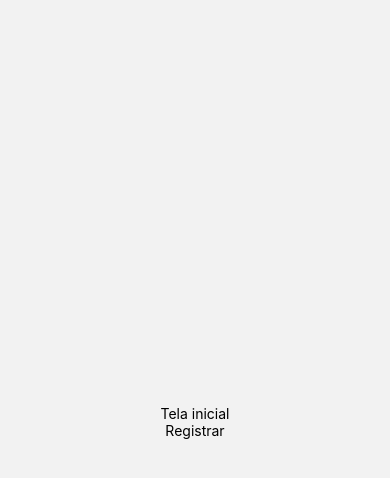
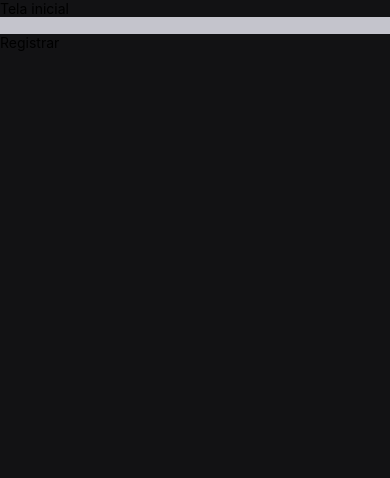
Before and after one commit to thiramoss/dtmoney-app, a React Native app: screen /Login in a window 390 px wide. Shown: the top 478 px of the page. Built offline with nearby package versions, Linux system fonts and the light colour scheme.

Commit message:
Criando DismissKeyboardView

```diff
--- a/app.json
+++ b/app.json
@@ -10,6 +10,7 @@
       "supportsTablet": true
     },
     "android": {
+      "edgeToEdgeEnabled": true,
       "adaptiveIcon": {
         "backgroundColor": "#E6F4FE",
         "foregroundImage": "./assets/android-icon-foreground.png",
--- /dev/null
+++ b/src/Components/DismissKeyboardView/index.tsx
@@ -0,0 +1,15 @@
+import { FC, PropsWithChildren } from "react"
+import { Keyboard, KeyboardAvoidingView, ScrollView, TouchableWithoutFeedback } from "react-native"
+import { SafeAreaView } from "react-native-safe-area-context"
+
+export const DismissKeyboardView: FC<PropsWithChildren> = ({children}) => {
+    return <SafeAreaView className="flex-1 bg-background-primary">
+        <TouchableWithoutFeedback onPress={Keyboard.dismiss}>
+            <KeyboardAvoidingView className="flex-1" behavior="padding">
+                <ScrollView>
+                    {children}
+                </ScrollView>
+            </KeyboardAvoidingView>
+        </TouchableWithoutFeedback>
+    </SafeAreaView>
+}
--- a/src/screens/Login/index.tsx
+++ b/src/screens/Login/index.tsx
@@ -1,17 +1,19 @@
 import { useNavigation } from "@react-navigation/native";
 import { StackNavigationProp } from "@react-navigation/stack";
-import { Text, Touchable, TouchableOpacity, View } from "react-native";
+import { Text, TextInput, Touchable, TouchableOpacity, View } from "react-native";
 import { PublicStackParamsList } from "../../routes/PublicRoutes";
+import { DismissKeyboardView } from "../../Components/DismissKeyboardView";
 
 export const Login = () => {
     const navigation = useNavigation<StackNavigationProp<PublicStackParamsList>>();
 
     return (
-        <View className="flex-1 items-center justify-center">
+        <DismissKeyboardView>
             <Text>Tela inicial</Text>
+            <TextInput  className="bg-gray-500 w-full"   />
             <TouchableOpacity onPress={() => navigation.navigate("Register")}   >
                 <Text>Registrar</Text>
             </TouchableOpacity>
-        </View>
+        </DismissKeyboardView>
     );
 }
```
